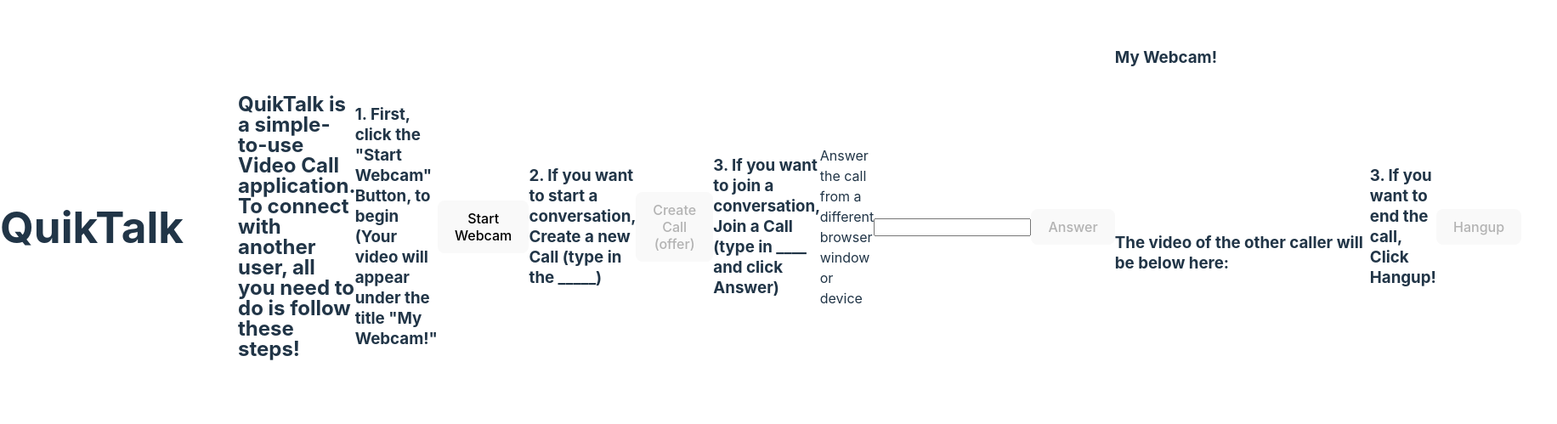
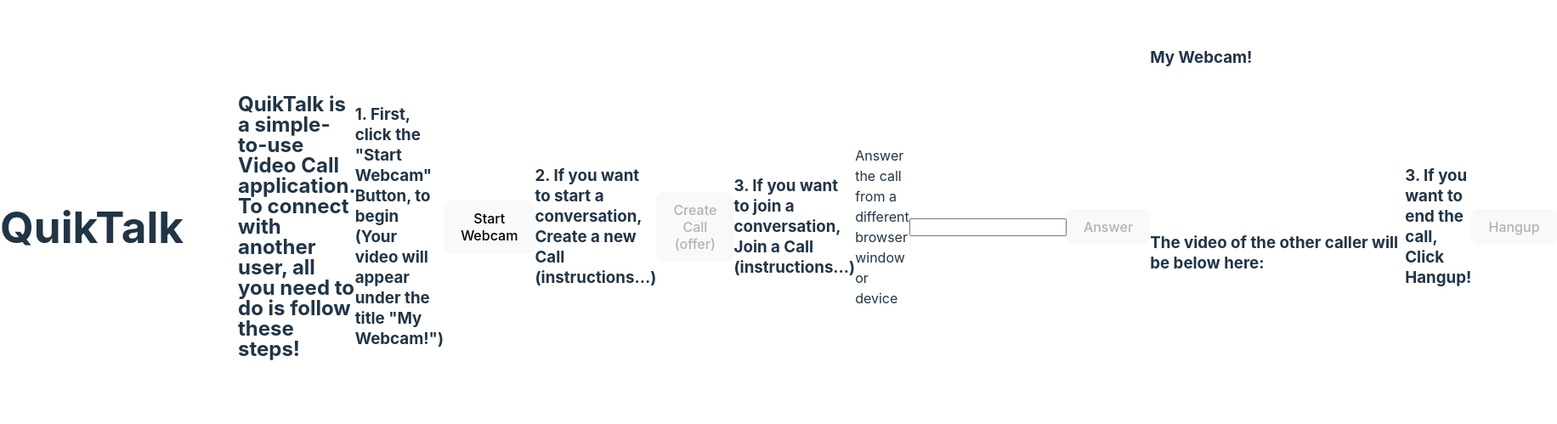
Before and after one commit to reddesignsguy/QuikTalk, a website built with Vite: page QuikTalk/page.html in a window 1280 px wide. Shown: the part 133-632 px from the top of the page at 85% size, 1832 px wide, since content can reach past the window. Built offline with nearby package versions, Linux system fonts and the light colour scheme; some packages are replaced by stand-ins of ours.

Commit message:
Fixed some typos and made more general (for page.html)

```diff
--- a/QuikTalk/page.html
+++ b/QuikTalk/page.html
@@ -11,13 +11,13 @@
   <h2>QuikTalk is a simple-to-use Video Call application. To connect with another user, all you need to do is follow these steps!</h2>
   <body>
 
-    <h3>1. First, click the "Start Webcam" Button, to begin (Your video will appear under the title "My Webcam!"</h3>
+    <h3>1. First, click the "Start Webcam" Button, to begin (Your video will appear under the title "My Webcam!")</h3>
     <button id="webcamButton">Start Webcam</button>
 
-    <h3>2. If you want to start a conversation, Create a new Call (type in the _____)</h3>
+    <h3>2. If you want to start a conversation, Create a new Call (instructions...)</h3>
     <button id="callButton" disabled>Create Call (offer)</button>
 
-    <h3>3. If you want to join a conversation, Join a Call (type in ____ and click Answer)</h3>
+    <h3>3. If you want to join a conversation, Join a Call (instructions...)</h3>
     <p>Answer the call from a different browser window or device</p>
     <input id="callInput" />
     <button id="answerButton" disabled>Answer</button>
```
